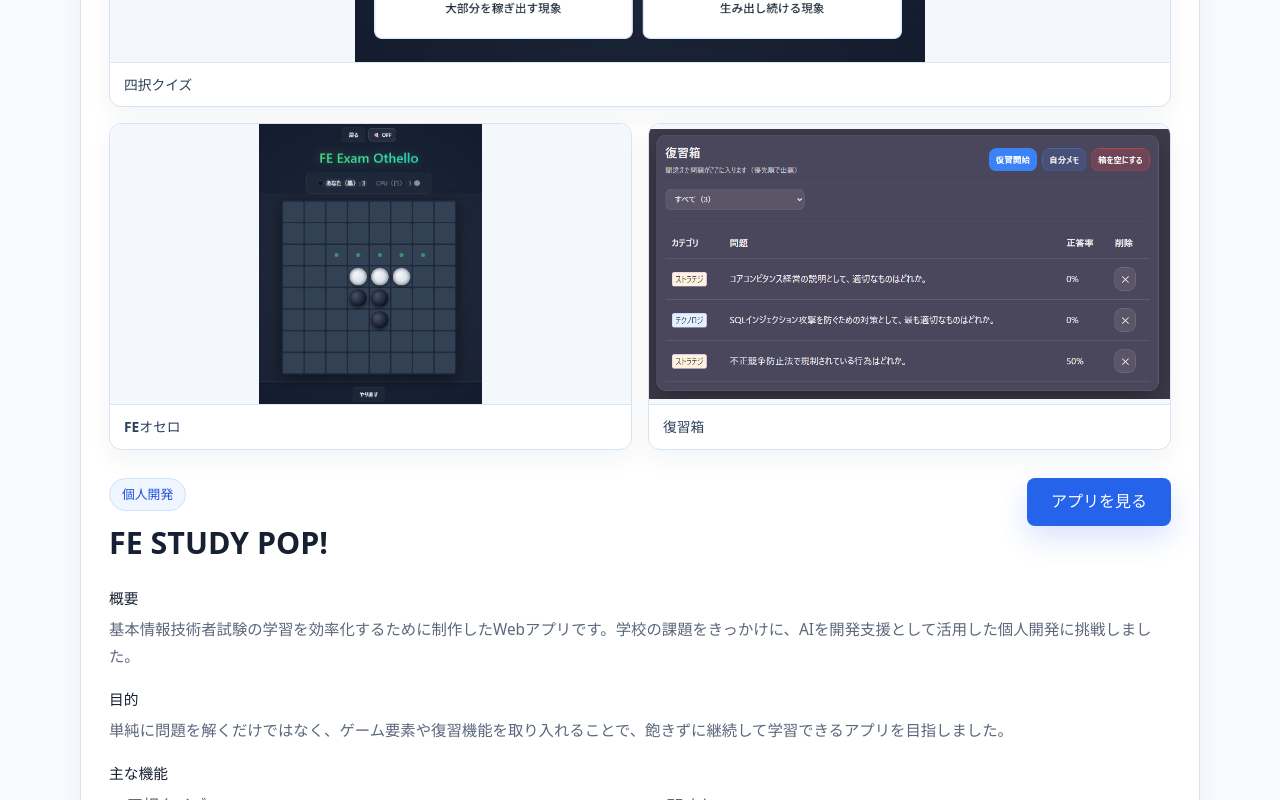
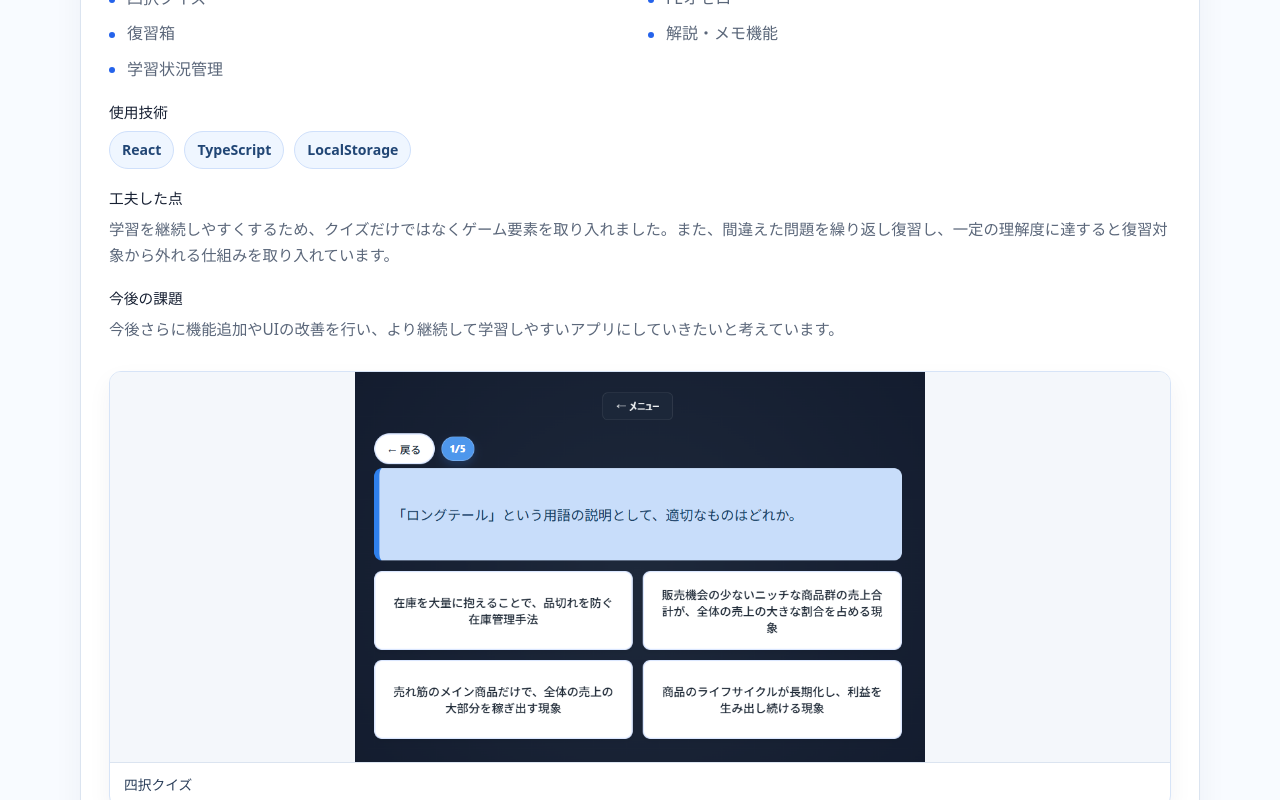
Before and after one commit to 0yuu321/portfolio, a React (Vite) app: page / in a window 1280 px wide. Shown: the part 2540-3340 px from the top of the page. Built offline with nearby package versions, Linux system fonts and the light colour scheme.

Commit message:
Show work descriptions before screenshots

```diff
--- a/src/components/Works.tsx
+++ b/src/components/Works.tsx
@@ -83,18 +83,6 @@ export function Works() {
         <div className="works-list">
           {works.map((work) => (
             <article className="card work-card" key={work.title}>
-              <div className="screenshot-gallery" aria-label={`${work.title}のスクリーンショット`}>
-                {work.screenshots.map((screenshot, index) => (
-                  <figure
-                    className={index === 0 ? "screenshot-item featured" : "screenshot-item"}
-                    key={screenshot.src}
-                  >
-                    <img src={screenshot.src} alt={screenshot.alt} />
-                    <figcaption>{screenshot.caption}</figcaption>
-                  </figure>
-                ))}
-              </div>
-
               <div className="work-content">
                 <div className="work-title-row">
                   <div>
@@ -158,6 +146,18 @@ export function Works() {
 
                 {work.note && <p className="work-note">{work.note}</p>}
               </div>
+
+              <div className="screenshot-gallery" aria-label={`${work.title}のスクリーンショット`}>
+                {work.screenshots.map((screenshot, index) => (
+                  <figure
+                    className={index === 0 ? "screenshot-item featured" : "screenshot-item"}
+                    key={screenshot.src}
+                  >
+                    <img src={screenshot.src} alt={screenshot.alt} />
+                    <figcaption>{screenshot.caption}</figcaption>
+                  </figure>
+                ))}
+              </div>
             </article>
           ))}
         </div>
```
